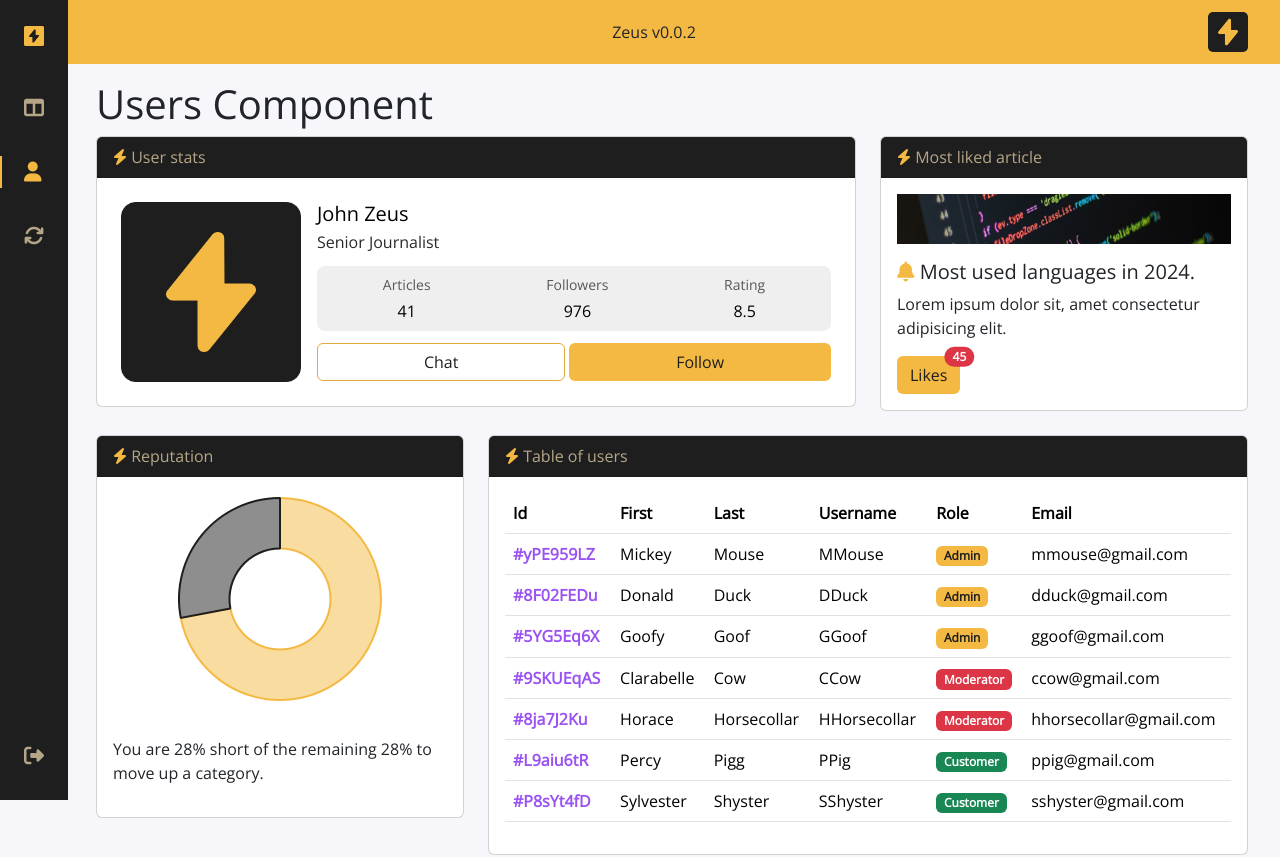
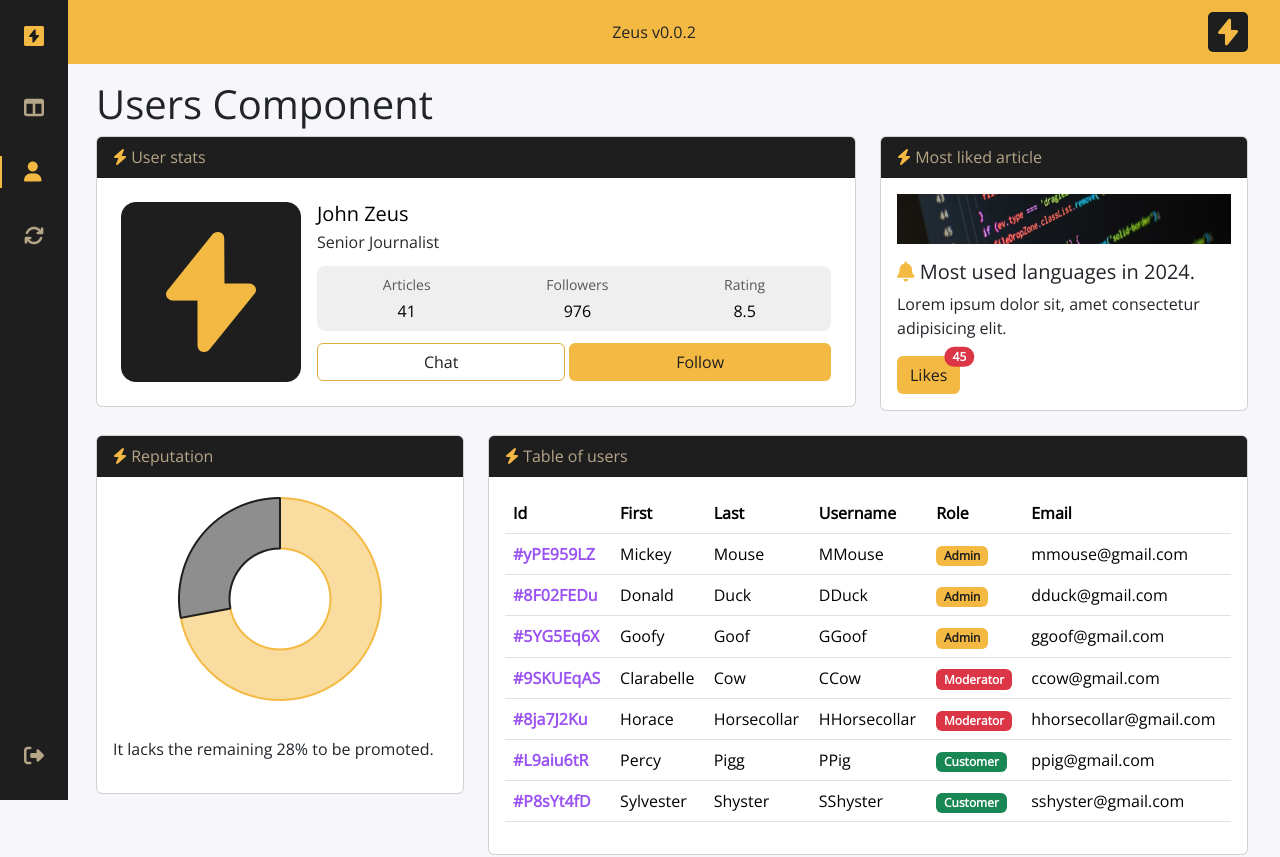
Before and after one commit to mzafram2001/zeus, an Angular app: page /users in a window 1280 px wide. Shown: the top 857 px of the page. Built offline with nearby package versions, Linux system fonts and the light colour scheme.

Commit message:
UPDATE readme and users component

```diff
--- a/src/app/users/users.component.html
+++ b/src/app/users/users.component.html
@@ -73,7 +73,7 @@
                         <canvas id="reputation" width="500" height="350">{{ chartReputation }}</canvas>
                     </div>
                     <div class="card-body">
-                        <p>You are 28% short of the remaining 28% to move up a category.</p>
+                        <p>It lacks the remaining 28% to be promoted.</p>
                     </div>
                 </div>
             </div>
```
Also changed, not shown: 1 other file (tests, documents, lock files or other folders).
